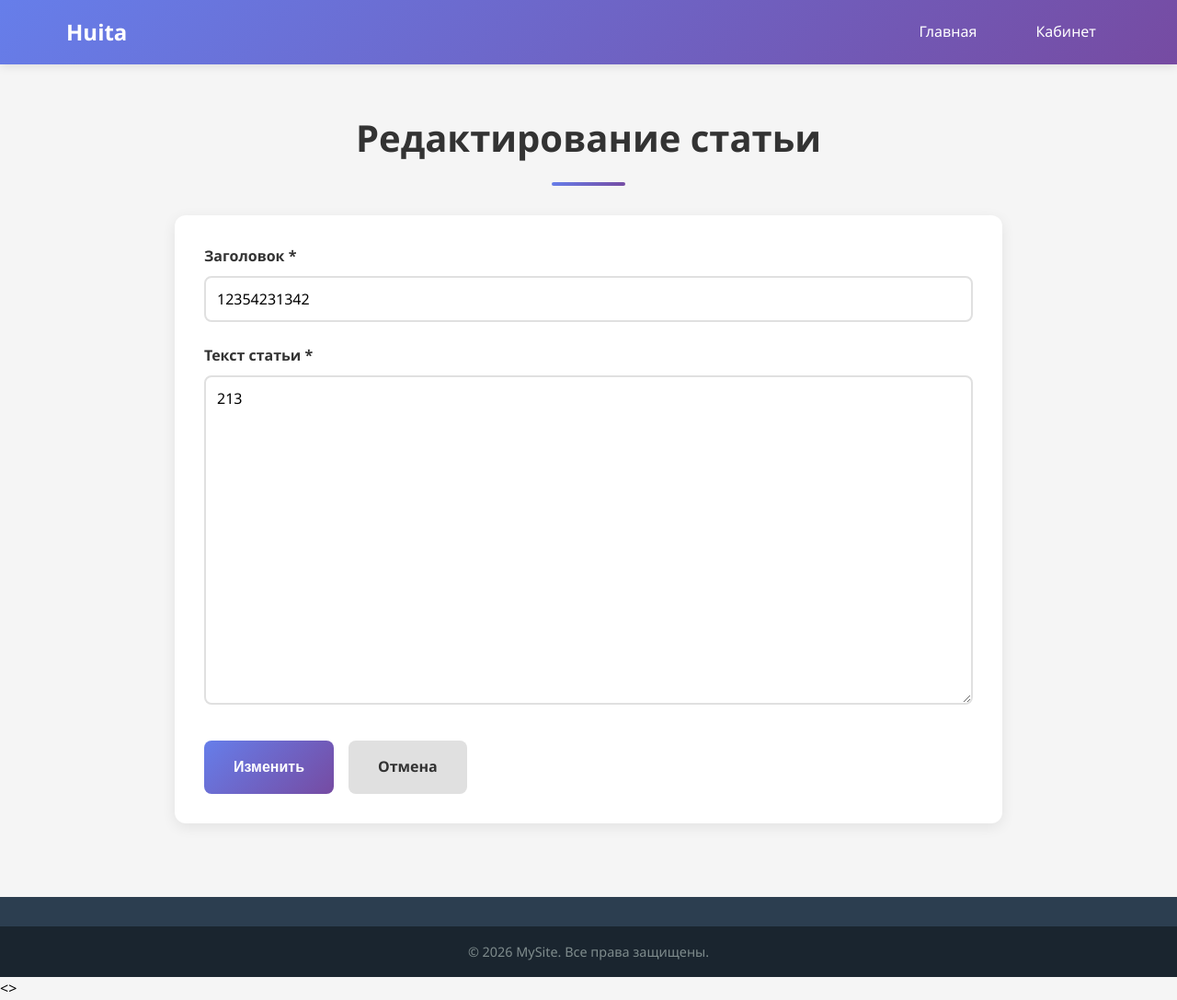
After one commit to Yarikbot34/Django-test, a Django app: a page that uses Test1/cabinet/templates/cabinet/CreatePublication.html in a window 1280 px wide. The commit adds this page. Shown: the whole page at 92% size. Run offline with Django 5.2, Linux system fonts and the light colour scheme; a user stored in the database is signed in; data comes from the database, SQL or seed files in the repository; both versions use the stored data as it was after the commit.

Commit message:
Удаление и редактирование статей пользователем

```diff
--- a/Test1/Test1/settings.py
+++ b/Test1/Test1/settings.py
@@ -26,7 +26,8 @@ SECRET_KEY = 'django-insecure-adolfvisarionovich'
 DEBUG = True
 
 ALLOWED_HOSTS = [
-    '10.185.234.145',
+    '26.153.5.74',
+    '10.102.150.46',
     '10.192.165.46',
     '127.0.0.1'
 ]
--- /dev/null
+++ b/Test1/cabinet/static/cabinet/css/cabinet.css
@@ -0,0 +1,383 @@
+/* ===== Личный кабинет ===== */
+.profile-main {
+    flex: 1;
+    background-color: #f5f5f5;
+    padding: 3rem 2rem;
+}
+
+.profile-container {
+    max-width: 900px;
+    margin: 0 auto;
+}
+
+.profile-container h1 {
+    text-align: center;
+    margin-bottom: 2rem;
+    color: #333;
+    font-size: 2.5rem;
+    position: relative;
+}
+
+.profile-container h1::after {
+    content: '';
+    display: block;
+    width: 80px;
+    height: 4px;
+    background: linear-gradient(135deg, #667eea 0%, #764ba2 100%);
+    margin: 1rem auto 0;
+    border-radius: 2px;
+}
+
+/* Карточка профиля */
+.profile-card {
+    background: white;
+    border-radius: 12px;
+    box-shadow: 0 4px 15px rgba(0, 0, 0, 0.08);
+    padding: 2rem;
+    margin-bottom: 2rem;
+}
+
+.profile-header {
+    display: flex;
+    align-items: center;
+    gap: 2rem;
+}
+
+.avatar-circle {
+    width: 100px;
+    height: 100px;
+    border-radius: 50%;
+    background: linear-gradient(135deg, #667eea 0%, #764ba2 100%);
+    display: flex;
+    align-items: center;
+    justify-content: center;
+    color: white;
+    font-size: 2.5rem;
+    font-weight: bold;
+}
+
+.profile-info h2 {
+    margin: 0 0 0.5rem 0;
+    color: #333;
+}
+
+.profile-info p {
+    margin: 0.3rem 0;
+    color: #666;
+}
+
+/* Кнопки действий */
+.profile-actions {
+    display: grid;
+    grid-template-columns: repeat(auto-fit, minmax(200px, 1fr));
+    gap: 1rem;
+    margin-bottom: 2rem;
+}
+
+.action-btn {
+    display: flex;
+    align-items: center;
+    justify-content: center;
+    gap: 0.5rem;
+    padding: 1rem 1.5rem;
+    background: white;
+    border: 2px solid #667eea;
+    border-radius: 8px;
+    color: #667eea;
+    text-decoration: none;
+    font-weight: 600;
+    transition: all 0.3s ease;
+    cursor: pointer;
+}
+
+.action-btn:hover {
+    background: #667eea;
+    color: white;
+    transform: translateY(-2px);
+}
+
+.action-btn.primary {
+    background: linear-gradient(135deg, #667eea 0%, #764ba2 100%);
+    color: white;
+    border: none;
+}
+
+.action-btn.primary:hover {
+    opacity: 0.9;
+}
+
+.action-btn.danger {
+    border-color: #e74c3c;
+    color: #e74c3c;
+}
+
+.action-btn.danger:hover {
+    background: #e74c3c;
+    color: white;
+}
+
+/* Секция статей */
+.profile-section {
+    background: white;
+    border-radius: 12px;
+    box-shadow: 0 4px 15px rgba(0, 0, 0, 0.08);
+    padding: 2rem;
+}
+
+.profile-section h3 {
+    margin: 0 0 1.5rem 0;
+    color: #333;
+    font-size: 1.5rem;
+}
+
+.articles-list {
+    display: flex;
+    flex-direction: column;
+    gap: 1rem;
+}
+
+.article-item {
+    display: flex;
+    justify-content: space-between;
+    align-items: center;
+    padding: 1rem;
+    background: #f8f9fa;
+    border-radius: 8px;
+    border-left: 4px solid #667eea;
+}
+
+.article-info h4 {
+    margin: 0 0 0.3rem 0;
+    color: #333;
+}
+
+.article-info p {
+    margin: 0;
+    color: #888;
+    font-size: 0.9rem;
+}
+
+.btn-view {
+    margin: 5px;
+    padding: 0.5rem;
+    background: #667eea;
+    color: white;
+    text-decoration: none;
+    border-radius: 10px;
+    font-size: 0.9rem;
+    transition: background 0.3s ease;
+}
+
+.btn-view:hover {
+    background: #764ba2;
+}
+
+.btn-delete {
+    margin: 5px;
+    padding: 0.5rem;
+    background: #d94343;
+    color: white;
+    text-decoration: none;
+    border-radius: 10px;
+    font-size: 0.9rem;
+    transition: background 0.3s ease;
+}
+
+.btn-delete:hover {
+    background: #d11d1d;
+}
+
+.no-articles {
+    text-align: center;
+    padding: 3rem;
+    color: #888;
+}
+
+.btn-create {
+    display: inline-block;
+    margin-top: 1rem;
+    padding: 0.75rem 1.5rem;
+    background: linear-gradient(135deg, #667eea 0%, #764ba2 100%);
+    color: white;
+    text-decoration: none;
+    border-radius: 8px;
+    font-weight: 600;
+}
+
+/* Формы */
+.form-group {
+    margin-bottom: 1.5rem;
+}
+
+.form-group label {
+    display: block;
+    margin-bottom: 0.5rem;
+    color: #333;
+    font-weight: 600;
+}
+
+.form-group input,
+.form-group textarea {
+    width: 100%;
+    padding: 0.75rem;
+    border: 2px solid #e0e0e0;
+    border-radius: 8px;
+    font-size: 1rem;
+    font-family: inherit;
+    transition: border-color 0.3s ease;
+}
+
+.form-group input:focus,
+.form-group textarea:focus {
+    outline: none;
+    border-color: #667eea;
+}
+
+.form-actions {
+    display: flex;
+    gap: 1rem;
+    margin-top: 2rem;
+}
+
+.btn-submit {
+    padding: 1rem 2rem;
+    background: linear-gradient(135deg, #667eea 0%, #764ba2 100%);
+    color: white;
+    border: none;
+    border-radius: 8px;
+    font-size: 1rem;
+    font-weight: 600;
+    cursor: pointer;
+    transition: opacity 0.3s ease;
+}
+
+.btn-submit:hover {
+    opacity: 0.9;
+}
+
+.btn-cancel {
+    padding: 1rem 2rem;
+    background: #e0e0e0;
+    color: #333;
+    text-decoration: none;
+    border-radius: 8px;
+    font-size: 1rem;
+    font-weight: 600;
+    transition: background 0.3s ease;
+}
+
+.btn-cancel:hover {
+    background: #d0d0d0;
+}
+
+/* Модальное окно */
+.modal {
+    display: none;
+    position: fixed;
+    z-index: 2000;
+    left: 0;
+    top: 0;
+    width: 100%;
+    height: 100%;
+    background-color: rgba(0, 0, 0, 0.5);
+}
+
+.modal-content {
+    background: white;
+    margin: 10% auto;
+    padding: 2rem;
+    border-radius: 12px;
+    max-width: 500px;
+    position: relative;
+}
+
+.close {
+    position: absolute;
+    right: 1.5rem;
+    top: 1rem;
+    font-size: 2rem;
+    cursor: pointer;
+    color: #888;
+}
+
+.close:hover {
+    color: #333;
+}
+
+/* Сообщения */
+.messages-container {
+    position: fixed;
+    top: 100px;
+    right: 20px;
+    z-index: 3000;
+    display: flex;
+    flex-direction: column;
+    gap: 0.5rem;
+}
+
+.message {
+    padding: 1rem 1.5rem;
+    border-radius: 8px;
+    color: white;
+    font-weight: 500;
+    display: flex;
+    justify-content: space-between;
+    align-items: center;
+    gap: 1rem;
+    animation: slideIn 0.3s ease;
+}
+
+@keyframes slideIn {
+    from {
+        transform: translateX(100%);
+        opacity: 0;
+    }
+    to {
+        transform: translateX(0);
+        opacity: 1;
+    }
+}
+
+.message-success {
+    background: linear-gradient(135deg, #2ecc71 0%, #27ae60 100%);
+}
+
+.message-error {
+    background: linear-gradient(135deg, #e74c3c 0%, #c0392b 100%);
+}
+
+.message-info {
+    background: linear-gradient(135deg, #3498db 0%, #2980b9 100%);
+}
+
+.close-message {
+    cursor: pointer;
+    font-size: 1.2rem;
+    opacity: 0.8;
+}
+
+.close-message:hover {
+    opacity: 1;
+}
+
+/* Адаптивность */
+@media (max-width: 768px) {
+    .profile-header {
+        flex-direction: column;
+        text-align: center;
+    }
+
+    .profile-actions {
+        grid-template-columns: 1fr;
+    }
+
+    .article-item {
+        flex-direction: column;
+        gap: 1rem;
+        text-align: center;
+    }
+
+    .form-actions {
+        flex-direction: column;
+    }
+}
--- /dev/null
+++ b/Test1/cabinet/templates/cabinet/CreatePublication.html
@@ -0,0 +1,87 @@
+{% load static %}
+<!DOCTYPE html>
+<html lang="ru">
+<head>
+    <meta charset="UTF-8">
+    <meta name="viewport" content="width=device-width, initial-scale=1.0">
+    <title>Новая статья - Huita</title>
+    <link rel="stylesheet" href="{% static 'landing/css/landing.css' %}">
+    <link rel="stylesheet" href="{% static 'cabinet/css/cabinet.css' %}">
+</head>
+<body>
+    <header class="header">
+        <nav class="navbar">
+            <a href="{% url 'main' %}" class="logo">Huita</a>
+            <ul class="nav-menu">
+                <li><a href="{% url 'main' %}">Главная</a></li>
+                <li><a href="{% url 'cabinet' %}">Кабинет</a></li>
+            </ul>
+        </nav>
+    </header>
+
+    <main class="profile-main">
+        <div class="profile-container">
+            {% if work_type == 'Edit' %}
+            <h1>Редактирование статьи</h1>
+             <div class="profile-card">
+                <form method="POST" action="{% url 'article_redact' id=art.id %}">
+            {% else %}
+            <h1>Новая статья</h1>
+
+            <div class="profile-card">
+                <form method="POST" action="{% url 'create_article' %}">
+                    {% endif %}
+                    {% csrf_token %}
+
+                    <div class="form-group">
+                        <label for="form_title">Заголовок *</label>
+                        <input type="text" id="form_title" name="title" required
+                               placeholder="Введите заголовок статьи" maxlength="250">
+                    </div>
+
+                    <div class="form-group">
+                        <label for="text">Текст статьи *</label>
+                        <textarea id="text" name="text" required rows="15"
+                                  placeholder="Напишите вашу статью..."></textarea>
+                    </div>
+
+                    <div class="form-actions">
+                        {% if work_type == 'Edit' %}
+                        <button type="submit" class="btn-submit">Изменить</button>
+                        {% else %}
+                        <button type="submit" class="btn-submit">Опубликовать</button>
+                        {% endif %}
+                        <a href="{% url 'cabinet' %}" class="btn-cancel">Отмена</a>
+                    </div>
+                </form>
+            </div>
+        </div>
+    </main>
+
+{% if work_type == 'Edit' and art %}
+<script>
+    document.addEventListener('DOMContentLoaded', function() {
+        // Заполнение заголовка
+        const titleField = document.getElementById('form_title');
+        if (titleField) {
+            titleField.value = "{{ art.name|escapejs }}";
+        }
+
+        // Заполнение текста статьи
+        const textField = document.getElementById('text');
+        if (textField) {
+            textField.value = "{{ art.text|escapejs }}";
+        }
+    });
+</script>
+{% endif %}
+
+    <footer class="footer">
+        <div class="footer-bottom">
+            <p>© 2026 MySite. Все права защищены.</p>
+        </div>
+    </footer>
+
+    <>
+</body>
+</html>
--- a/Test1/cabinet/urls.py
+++ b/Test1/cabinet/urls.py
@@ -1,10 +1,17 @@
 from django.urls import path
-from . import views
+from . import views, PublicationRedactor
 
 urlpatterns = [
     path('login', views.Userlogin,  name='login'),
     path('register', views.UserRegister,  name='register'),
     path('PassRecovery', views.PassRecov,  name='password_recovery'),
+    path('PassRecovery', views.PassRecov,  name='change_password'),
     path('VerifCode', views.RecovCode,  name='verify_code'),
-    path('VerifCode/R', views.ResendMail,  name='resend_code')
+    path('VerifCode/R', views.ResendMail,  name='resend_code'),
+    path('profile/', views.Cabinet,  name='cabinet'),
+    path('profile/#createstat', PublicationRedactor.NewArt, name = 'create_article'),
+    path('profile/delete:<int:id>', PublicationRedactor.DeleteArt, name='article_delete'),
+    path('profile/redact:<int:id>', PublicationRedactor.RedactArt, name='article_redact'),
+    path('logout', views.UserLogout, name='logout')
+
 ]
--- a/Test1/landing/models.py
+++ b/Test1/landing/models.py
@@ -1,10 +1,12 @@
 from django.db import models
+from django.contrib.auth.models import User
 
 # Create your models here.
 class Publication(models.Model):
     name = models.CharField(max_length = 250)
     text = models.TextField()
     date = models.DateTimeField(auto_now_add=True)
+    author = models.ForeignKey(User, on_delete=models.CASCADE, null=True, blank=True, related_name='articles')
 
     def __str__(self):
         return self.name
--- a/Test1/landing/templates/landing/article_detail.html
+++ b/Test1/landing/templates/landing/article_detail.html
@@ -33,7 +33,7 @@
             <div class="article-header">
                 <h1>{{ article.name }}</h1>
                 <div class="article-meta">
-                    <span class="article-date">📅 {{ article.date|date:"d.m.Y H:i" }}</span>
+                    <span class="article-date">📅 {{ article.date|date:"d.m.Y H:i" }} | {{article.author}}</span>
                 </div>
             </div>
 
--- a/Test1/landing/templates/landing/index.html
+++ b/Test1/landing/templates/landing/index.html
@@ -46,7 +46,7 @@
                                 </h2>
                             </div>
                             <div class="article-card-body">
-                                <div class="article-date">{{ publication.date|date:"d.m.Y H:i" }}</div>
+                                <div class="article-date">{{ publication.date|date:"d.m.Y H:i" }} | {{publication.author}}</div>
                                 <div class="article-text">{{ publication.text}}</div>
                             </div>
                             <div class="article-card-footer">
```
Also changed, not shown: Test1/cabinet/PublicationRedactor.py (added, +37 -0 lines), Test1/cabinet/templates/cabinet/cabinet.html (added, +185 -0 lines), Test1/cabinet/views.py (+15 -1 lines), Test1/db.sqlite3, Test1/landing/migrations/0002_publication_author.py (added), 1 other file.
